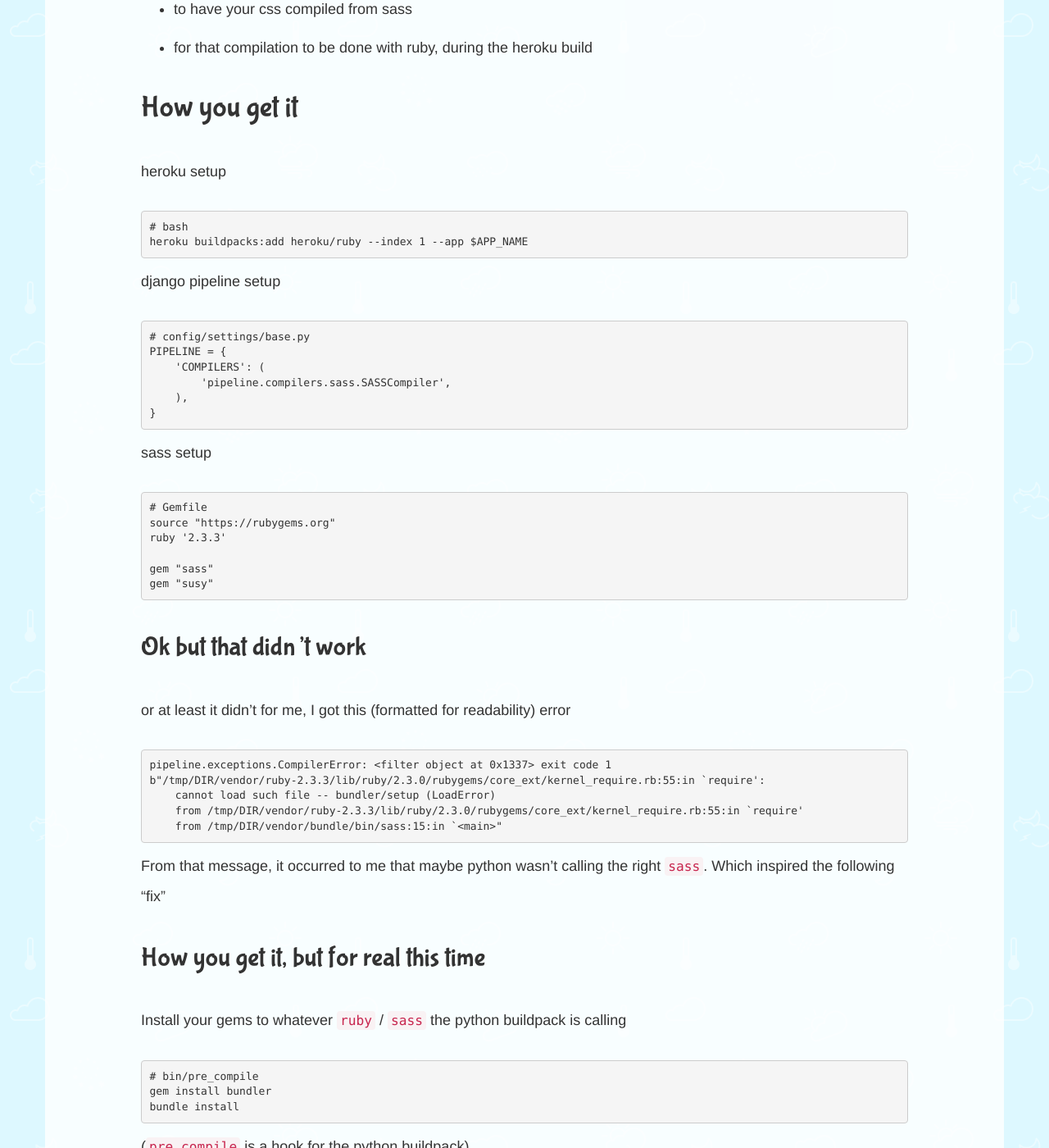
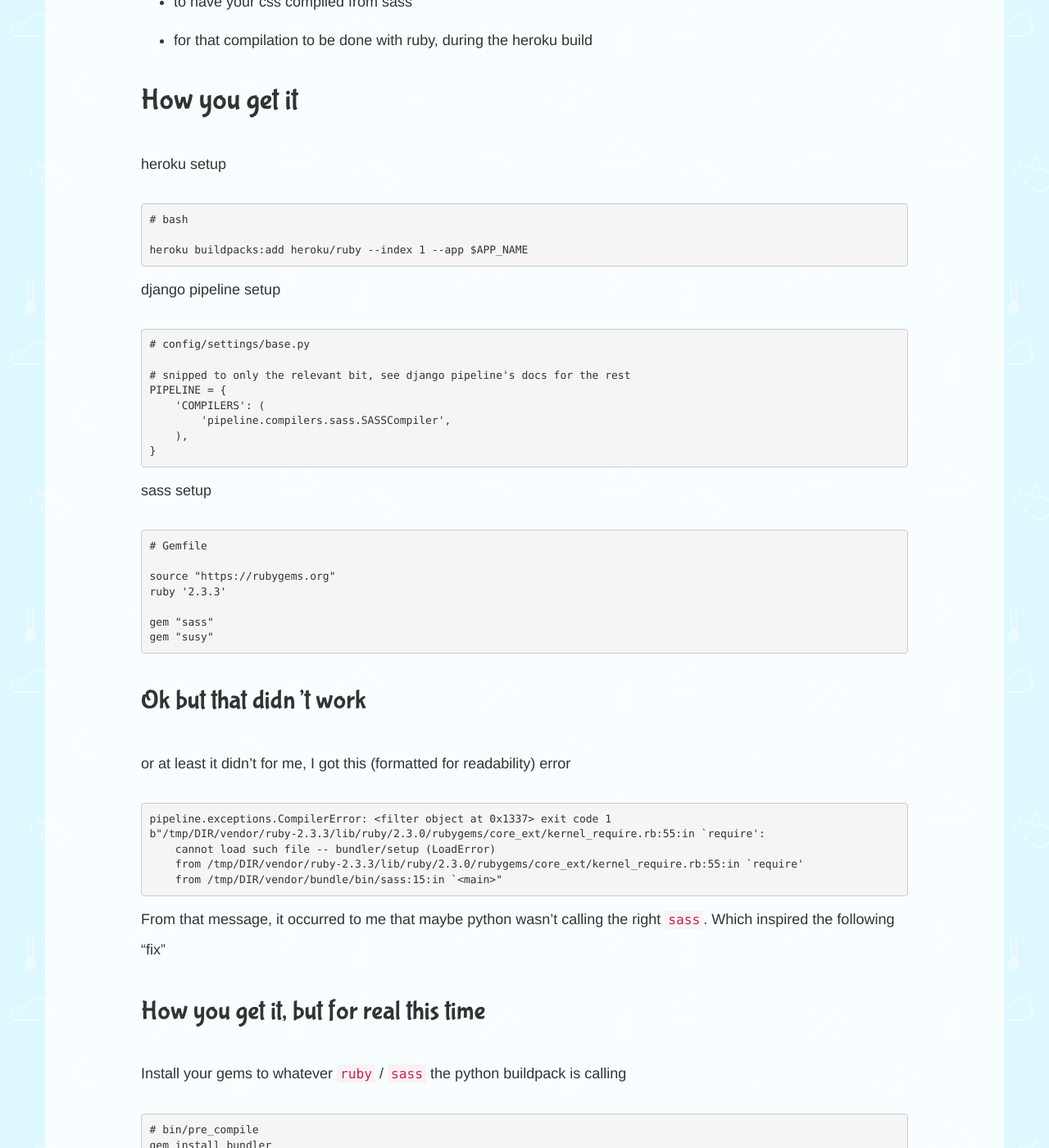
Before and after one commit to coilysiren/lynncyrin.github.io, a Jekyll site: the page built from _posts/2017-05-30-heroku-django-pipeline-sass.md, in a window 1280 px wide and 1400 px high, scrolled down 641 px. Shown: the whole window at 82% size. Built offline with Jekyll 4.4.1, drawn with Linux system fonts in a browser that asks for light colours; nearby versions of some CDN libraries; a style sheet for code colours, icons or effects is not loaded.

Commit message:
formatting and such

````diff
--- a/_posts/2017-05-30-heroku-django-pipeline-sass.md
+++ b/_posts/2017-05-30-heroku-django-pipeline-sass.md
@@ -9,7 +9,7 @@
 
 ## What you have
 
-A currently existing django project, hosted on heroku, with a bunch of css
+- A currently existing django project, hosted on heroku, with a bunch of css
 
 ## What you want
 
@@ -20,15 +20,19 @@
 
 heroku setup
 
-```
+```bash
 # bash
+
 heroku buildpacks:add heroku/ruby --index 1 --app $APP_NAME
 ```
 
 django pipeline setup
 
-```
+
+```python
 # config/settings/base.py
+
+# snipped to only the relevant bit, see django pipeline's docs for the rest
 PIPELINE = {
     'COMPILERS': (
         'pipeline.compilers.sass.SASSCompiler',
@@ -38,8 +42,9 @@
 
 sass setup
 
-```
+```ruby
 # Gemfile
+
 source "https://rubygems.org"
 ruby '2.3.3'
 
@@ -51,7 +56,7 @@
 
 or at least it didn't for me, I got this (formatted for readability) error
 
-```
+```bash
 pipeline.exceptions.CompilerError: <filter object at 0x1337> exit code 1
 b"/tmp/DIR/vendor/ruby-2.3.3/lib/ruby/2.3.0/rubygems/core_ext/kernel_require.rb:55:in `require':
     cannot load such file -- bundler/setup (LoadError)
@@ -65,7 +70,7 @@
 
 Install your gems to whatever `ruby` / `sass` the python buildpack is calling
 
-```
+```bash
 # bin/pre_compile
 gem install bundler
 bundle install
````
